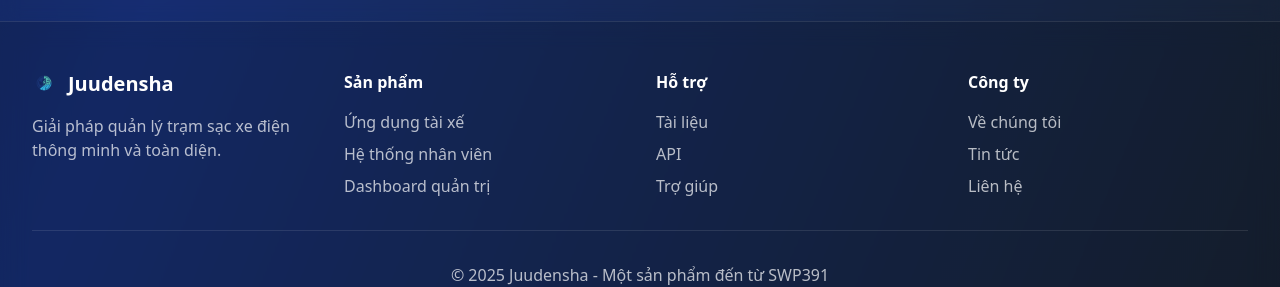
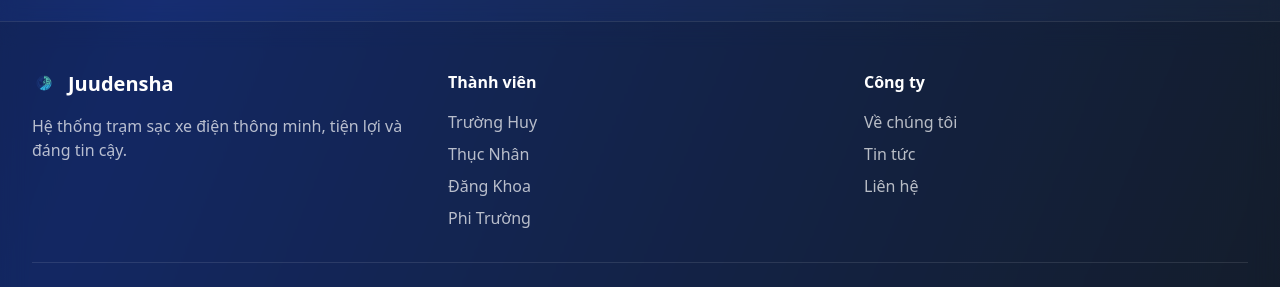
Before and after one commit to Tig0nn/Front-end-Charging-Station-Management-System, a React (Vite) app: page / in a window 1280 px wide. Shown: the part 2790-3077 px from the top of the page. Built offline with nearby package versions, Linux system fonts and the light colour scheme.

Commit message:
Chỉnh sửa thông tin trên trang

```diff
--- a/src/pages/EVChargingLanding.jsx
+++ b/src/pages/EVChargingLanding.jsx
@@ -194,7 +194,7 @@ export default function EVChargingLanding() {
                 icon: CreditCard,
                 title: "Thanh toán Đa dạng",
                 description:
-                  "Hỗ trợ nhiều hình thức thanh toán: e-wallet, banking, thẻ",
+                  "Hỗ trợ nhiều hình thức thanh toán.",
               },
               {
                 icon: BarChart3,
@@ -324,7 +324,7 @@ export default function EVChargingLanding() {
       {/* Footer */}
       <footer className="bg-black/30 backdrop-blur-md border-t border-white/10 py-12">
         <div className="max-w-7xl mx-auto px-4 sm:px-6 lg:px-8">
-          <div className="grid md:grid-cols-4 gap-8">
+          <div className="grid md:grid-cols-3 gap-8">
             <div>
               <div className="flex items-center space-x-3 mb-4">
                 <div className="">
@@ -335,54 +335,37 @@ export default function EVChargingLanding() {
                 </span>
               </div>
               <p className="text-white/70">
-                Giải pháp quản lý trạm sạc xe điện thông minh và toàn diện.
+                Hệ thống trạm sạc xe điện thông minh, tiện lợi và đáng tin cậy.
               </p>
             </div>
 
+
             <div>
-              <h4 className="text-white font-semibold mb-4">Sản phẩm</h4>
+              <h4 className="text-white font-semibold mb-4">Thành viên</h4>
               <div className="space-y-2">
                 <a
                   href="#"
                   className="block text-white/70 hover:text-white transition-colors"
                 >
-                  Ứng dụng tài xế
+                  Trường Huy
                 </a>
                 <a
                   href="#"
                   className="block text-white/70 hover:text-white transition-colors"
                 >
-                  Hệ thống nhân viên
+                  Thục Nhân
                 </a>
                 <a
                   href="#"
                   className="block text-white/70 hover:text-white transition-colors"
                 >
-                  Dashboard quản trị
+                  Đăng Khoa
                 </a>
-              </div>
-            </div>
-
-            <div>
-              <h4 className="text-white font-semibold mb-4">Hỗ trợ</h4>
-              <div className="space-y-2">
-                <a
+                                <a
                   href="#"
                   className="block text-white/70 hover:text-white transition-colors"
                 >
-                  Tài liệu
-                </a>
-                <a
-                  href="#"
-                  className="block text-white/70 hover:text-white transition-colors"
-                >
-                  API
-                </a>
-                <a
-                  href="#"
-                  className="block text-white/70 hover:text-white transition-colors"
-                >
-                  Trợ giúp
+                  Phi Trường
                 </a>
               </div>
             </div>
```
